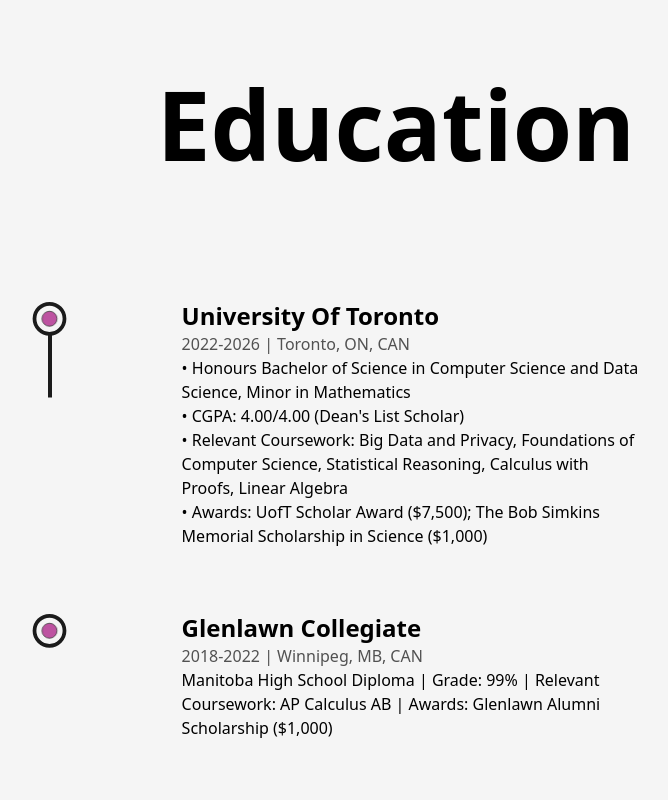
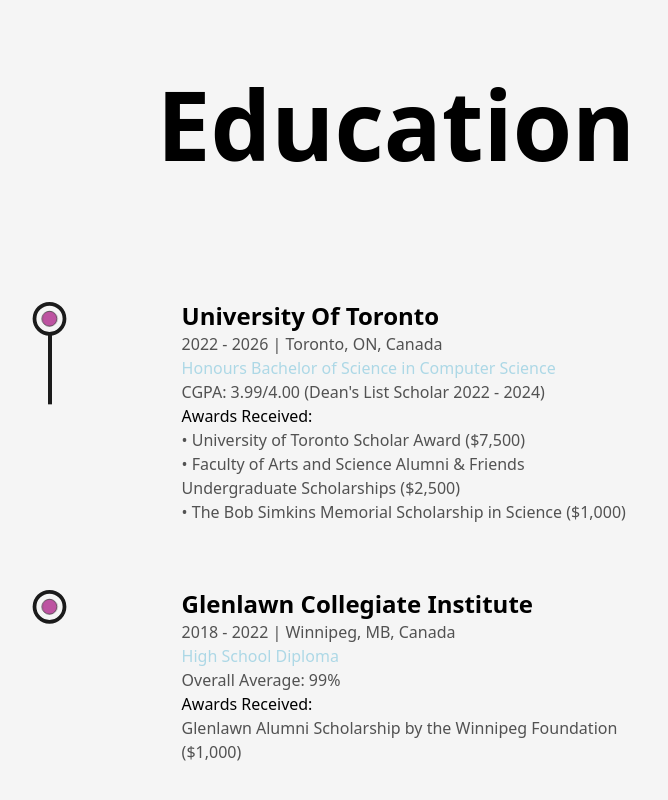
Before and after one commit to lmposter/Portfolio, a Next.js app: page /about in a window 1280 px wide. Shown: the part 2882-3682 px from the top of the page, without its empty margins (244-912 px from the left). Built offline with nearby package versions, Linux system fonts and the light colour scheme; no server answers.

Commit message:
Update Education.js

```diff
--- a/src/components/Education.js
+++ b/src/components/Education.js
@@ -3,7 +3,7 @@ import { motion, useScroll } from "framer-motion";
 import LiIcon from "./LiIcon";
 
 
-const Details = ({ type, time, place, info, grade, courses, awards}) => {
+const Details = ({ type, time, place, degree, grade, awards, uoftscholar, bobsimkins, fasalumni}) => {
   const ref = useRef(null);
   return <li ref={ref} className="my-8 first:mt-0 last:mb-0 w-[60%] mx-auto flex flex-col items-center justify-between md:w-[80%]">
 
@@ -20,17 +20,23 @@ const Details = ({ type, time, place, info, grade, courses, awards}) => {
       <span className="capitalize font-medium text-dark/75 dark:text-light/75 xs:text-sm">
         {time} | {place}
       </span>
-      <p className="font-medium w-full md:text-sm">
-        {info}
+      <p className="font-medium w-full md:text-sm" style={{ color: "#ADD8E6" }}>
+        {degree}
       </p>
-      <p className="font-medium w-full md:text-sm">
+      <p className="capitalize font-medium text-dark/75 dark:text-light/75 xs:text-sm">
         {grade}
       </p>
       <p className="font-medium w-full md:text-sm">
-        {courses}
+        {awards}
       </p>
-      <p className="font-medium w-full md:text-sm">
-        {awards}
+      <p className="font-medium text-dark/75 dark:text-light/75 xs:text-sm">
+        {uoftscholar}
+      </p>
+      <p className="font-medium text-dark/75 dark:text-light/75 xs:text-sm">
+        {fasalumni}
+      </p>
+      <p className="font-medium text-dark/75 dark:text-light/75 xs:text-sm">
+        {bobsimkins}
       </p>
     </motion.div>
   </li>
@@ -60,18 +66,23 @@ const Education = () => {
         <ul className="w-full flex flex-col items-start justify-between ml-4 xs:ml-2">
           <Details
             type="University of Toronto"
-            time="2022-2026"
-            place="Toronto, ON, CAN"
-            info=" • Honours Bachelor of Science in Computer Science and Data Science, Minor in Mathematics"
-            grade=" • CGPA: 4.00/4.00 (Dean's List Scholar)"
-            courses=" • Relevant Coursework: Big Data and Privacy, Foundations of Computer Science, Statistical Reasoning, Calculus with Proofs, Linear Algebra"
-            awards=" • Awards: UofT Scholar Award ($7,500); The Bob Simkins Memorial Scholarship in Science ($1,000)"
+            time="2022 - 2026"
+            place="Toronto, ON, Canada"
+            degree="Honours Bachelor of Science in Computer Science"
+            grade="CGPA: 3.99/4.00 (Dean's List Scholar 2022 - 2024)"
+            awards="Awards Received: "
+            uoftscholar="• University of Toronto Scholar Award ($7,500)"
+            fasalumni="• Faculty of Arts and Science Alumni & Friends Undergraduate Scholarships ($2,500)"
+            bobsimkins="• The Bob Simkins Memorial Scholarship in Science ($1,000)"
           />
           <Details
-            type="Glenlawn Collegiate"
-            time="2018-2022"
-            place="Winnipeg, MB, CAN"
-            info="Manitoba High School Diploma | Grade: 99% | Relevant Coursework: AP Calculus AB | Awards: Glenlawn Alumni Scholarship ($1,000)"
+            type="Glenlawn Collegiate Institute"
+            time="2018 - 2022"
+            place="Winnipeg, MB, Canada"
+            degree="High School Diploma"
+            grade="Overall Average: 99%"
+            awards="Awards Received: "
+            uoftscholar="Glenlawn Alumni Scholarship by the Winnipeg Foundation ($1,000)"
           />
         </ul>
       </div>
```
